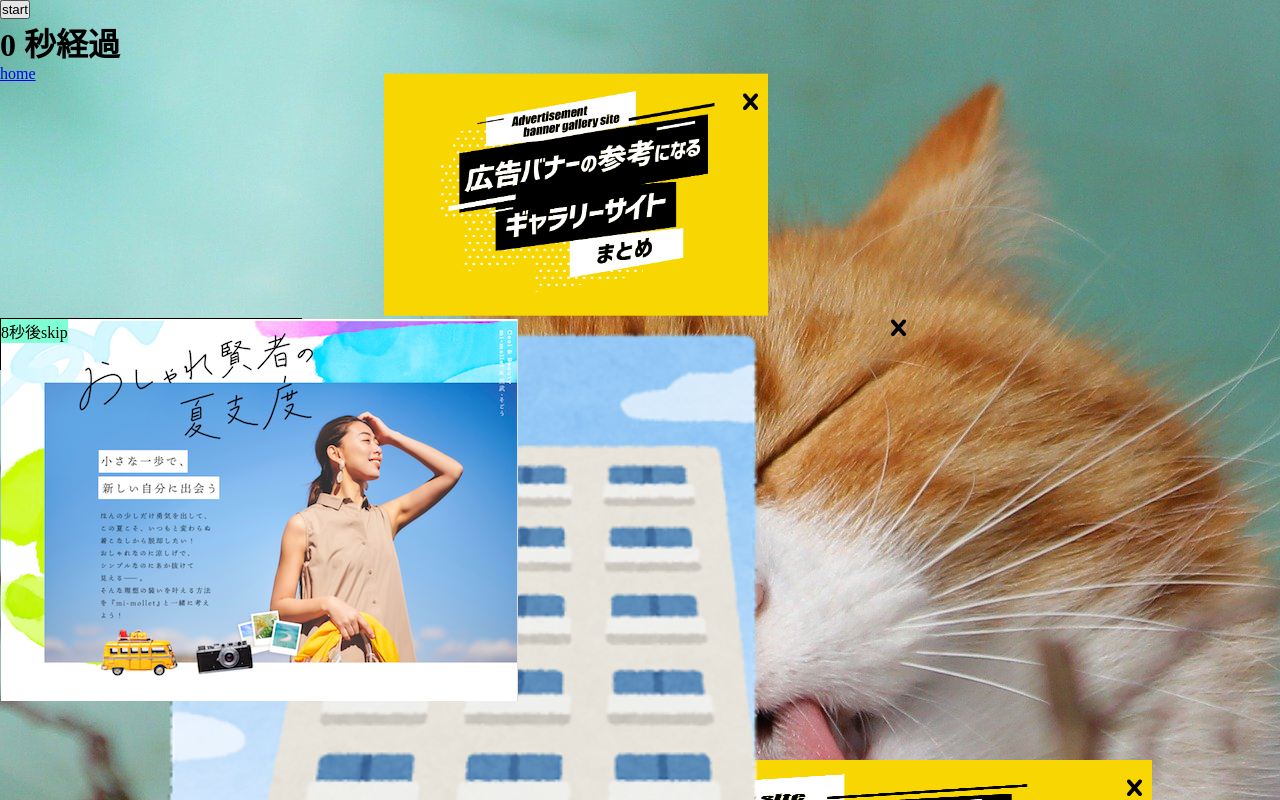
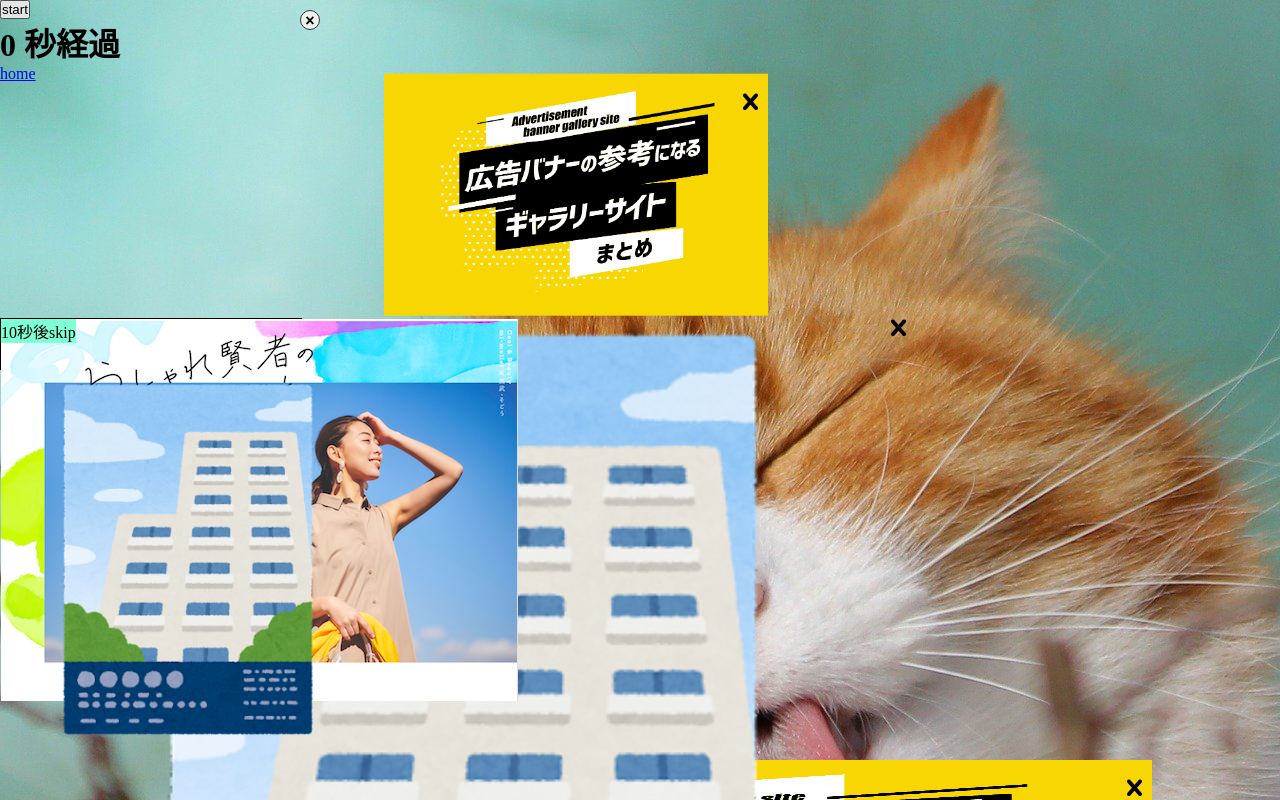
Before and after one commit to takeru-a/adburster, a Vue app in the folder app-adbuster/: page /game/start in a window 1280 px wide. Built offline with nearby package versions, Linux system fonts and the light colour scheme; the HTML template or start-up script is replaced by a standard one; a web font is replaced by a local one.

Commit message:
add:springad　もしかしたら動かんかもしれんのでその時は教えてほしいです

```diff
--- /dev/null
+++ b/app-adbuster/src/components/game/SpringAd.vue
@@ -0,0 +1,69 @@
+<template>
+  <div class="springArea">
+    <span id="area1" class="ad1">
+      <img class="mansion" src="../../assets/imgs/chirashi_mansion.png" alt="">
+      <button v-on:click="adclose('area1')" id="b1" class="closeButton">
+        <span>×</span>
+      </button>
+    </span>
+  </div>
+</template>
+<script>
+
+export default {
+  name: "spring",
+  data() {
+    return {
+      area: null,
+    };
+  },
+  computed: {
+
+  },
+  methods: {
+    adClose(id) {
+      this.$emit('close');
+      var ad = document.getElementById(id);
+      ad.remove();
+    },
+    adtouch() {
+      this.$emit('touch');
+    },
+    randomSlideLeft() {
+      this.area = setInterval(() => {
+        var tag = document.getElementById("area1");
+        var x = 100;
+        var l1 = Math.random();
+        tag.style.left = l1 * x + "%";
+      }, 1000);
+    },
+  }
+}
+</script>
+<style scoped>
+  .springArea {
+    position: relative;
+    transition: 1s;
+  }
+  .mansion {
+    width: 380px;
+  }
+  .closeButton {
+    position: fixed;
+    top: 10px;
+    left: 300px;
+    padding: 1px;
+    cursor: pointer;
+    font-weight: bold;
+    font-size: 100%;
+    height: 20px;
+    width: 20px;
+    border: 1px solid #333;
+    border-radius: 100%;
+  }
+  .closeButton:hover {
+    background-color: #333;
+    color: #fff;
+    border-color: #fff;
+  }
+</style>
--- a/app-adbuster/src/pages/game/game-start/index.vue
+++ b/app-adbuster/src/pages/game/game-start/index.vue
@@ -19,6 +19,7 @@
       <ExpandAd ref="face" @touchFace="touchFace()" @touch="touch()" @close="close()" @countFace="countFace()"></ExpandAd>
       <SlideAd @touch="touch()" @close="close()"></SlideAd>
       <MovieAd @touch="touch()" @close="close()"></MovieAd>
+      <SpringAd ref="spring" @touch="touch()" @close="close()"></SpringAd>
       <Result
         class="result"
         id="result1"
@@ -34,6 +35,7 @@ import EmergeAd from "../../../components/game/EmergeAd";
 import ExpandAd from "../../../components/game/ExpandAd";
 import MovieAd from "../../../components/game/MovieAd";
 import SlideAd from "../../../components/game/SlideAd";
+import SpringAd from "../../../components/game/SpringAd"
 import Result from "../../../components/Result";
 
 export default {
@@ -43,7 +45,8 @@ export default {
     ExpandAd,
     MovieAd,
     SlideAd,
-    Result
+    Result,
+    SpringAd,
   },
   data() {
     return {
@@ -94,6 +97,7 @@ export default {
       this.timer = setInterval(this.countTime, 10);
       this.$refs.face.showFace();
       this.$refs.face.start();
+      this.$refs.spring.randomSlideLeft();
     },
     //顔を押した時のポップアップ
     touchFace() {
--- a/app-adbuster/src/pages/top/index.vue
+++ b/app-adbuster/src/pages/top/index.vue
@@ -10,6 +10,8 @@
     <router-link to="/game/movie">動画広告</router-link>
     <br>
     <router-link to="/dummy">ダミー</router-link>
+    <br>
+    <router-link to="/spring">ゲーム4(横から飛び出す)</router-link>
      <TopTitle></TopTitle>
 
 
--- a/app-adbuster/src/router/index.js
+++ b/app-adbuster/src/router/index.js
@@ -13,6 +13,7 @@ import Story5 from '../pages/story/Story5.vue'
 import Story6 from '../pages/story/Story6.vue'
 import Story7 from '../pages/story/Story7.vue'
 import Dummy from '../components/ads/Dummy.vue'
+import Spring from '../components/game/SpringAd.vue'
 
 Vue.use(Router)
 
@@ -103,6 +104,10 @@ export default new Router({
       name: 'dummy',
       component: Dummy
     },
-
+    {
+      path: '/spring',
+      name: 'spring',
+      component: Spring
+    },
   ]
 })
```
